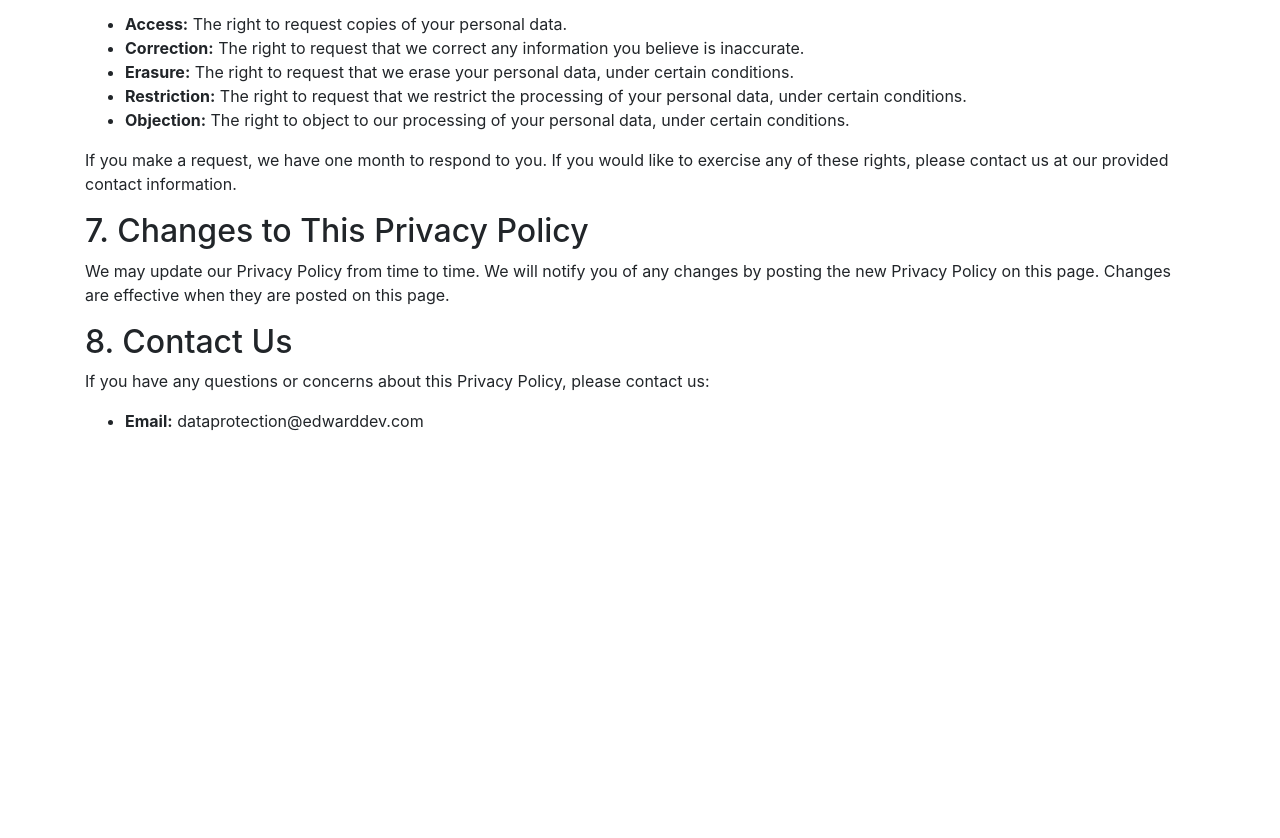
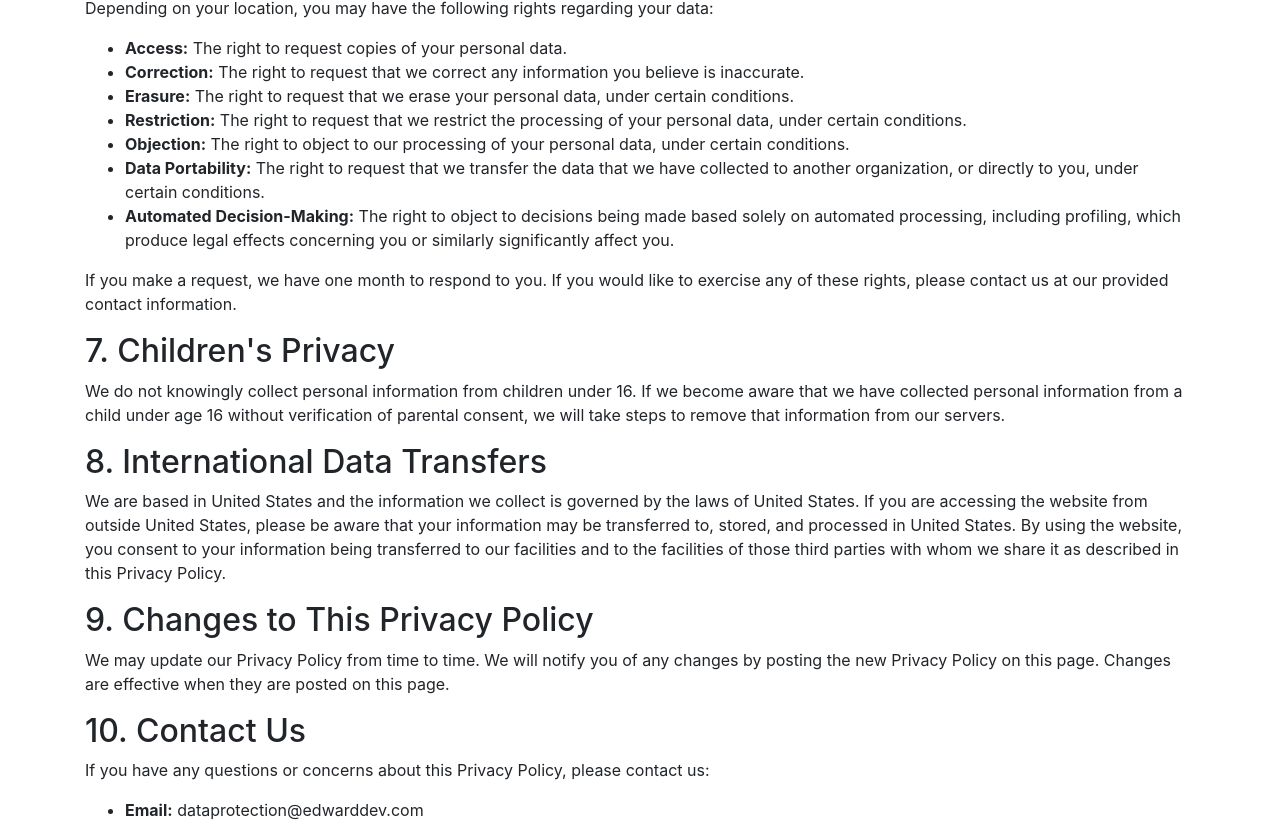
Before and after one commit to EdwardLab/edwarddev.com, a plain HTML site: page policy/privacy.html in a window 1280 px wide. Shown: the part 1138-1976 px from the top of the page. Before the commit the page ends 1587 px from the top, so only its background shows below. Drawn offline with nearby package versions, Linux system fonts and the light colour scheme; animation ran at ten frames a second.

Commit message:
fixed many bugs

```diff
--- a/cookieconsent-config.js
+++ b/cookieconsent-config.js
@@ -32,14 +32,14 @@ CookieConsent.run({
             en: {
                 consentModal: {
                     title: "We value your privacy",
-                    description: "We use cookies to improve your experience on our website and analyze data. By continuing to browse, you consent to our use of cookies.",
+                    description: "We use cookies to improve your experience on our website and analyze traffic. By continuing to browse, you consent to our use of cookies.",
                     acceptAllBtn: "Accept all",
                     acceptNecessaryBtn: "Reject all",
                     showPreferencesBtn: "Manage preferences",
                     footer: "<a href=\"/policy/privacy.html\">Privacy Policy</a>\n<a href=\"policy/cookie.html\">Cookie Policy</a>"
                 },
                 preferencesModal: {
-                    title: "Consent Preferences Center",
+                    title: "Consent Preferences",
                     acceptAllBtn: "Accept all",
                     acceptNecessaryBtn: "Reject all",
                     savePreferencesBtn: "Save preferences",
--- a/policy/privacy.html
+++ b/policy/privacy.html
@@ -26,6 +26,8 @@
                 visit, the time spent on those pages, and other similar data.</li>
             <li><strong>Device Data:</strong> Information about the device you use to access our website, such as IP
                 address, browser type, and operating system.</li>
+            <li><strong>Cookie Data:</strong> Information collected through cookies and similar tracking technologies.
+                Please see our Cookie Policy for more details.</li>
         </ul>
 
         <h2>2. Use of Your Information</h2>
@@ -69,15 +71,33 @@
                 data, under certain conditions.</li>
             <li><strong>Objection:</strong> The right to object to our processing of your personal data, under certain
                 conditions.</li>
+            <li><strong>Data Portability:</strong> The right to request that we transfer the data that we have collected
+                to another organization, or directly to you, under certain conditions.</li>
+            <li><strong>Automated Decision-Making:</strong> The right to object to decisions being made based solely on
+                automated processing, including profiling, which produce legal effects concerning you or similarly
+                significantly affect you.</li>
         </ul>
         <p>If you make a request, we have one month to respond to you. If you would like to exercise any of these
             rights, please contact us at our provided contact information.</p>
 
-        <h2>7. Changes to This Privacy Policy</h2>
+        <h2>7. Children's Privacy</h2>
+        <p>We do not knowingly collect personal
+            information from children under 16. If we become aware that we have collected personal information from a
+            child under age 16 without verification of parental consent, we will take steps to remove that information
+            from our servers.</p>
+
+        <h2>8. International Data Transfers</h2>
+        <p>We are based in United States and the information we collect is governed by the laws of United States. If
+            you are accessing the website from outside United States, please be aware that your information may be
+            transferred to, stored, and processed in United States. By using the website, you consent to your
+            information being transferred to our facilities and to the facilities of those third parties with whom we
+            share it as described in this Privacy Policy.</p>
+
+        <h2>9. Changes to This Privacy Policy</h2>
         <p>We may update our Privacy Policy from time to time. We will notify you of any changes by posting the new
             Privacy Policy on this page. Changes are effective when they are posted on this page.</p>
 
-        <h2>8. Contact Us</h2>
+        <h2>10. Contact Us</h2>
         <p>If you have any questions or concerns about this Privacy Policy, please contact us:</p>
         <ul>
             <li><strong>Email:</strong> dataprotection@edwarddev.com</li>
```
Also changed, not shown: index.html (+7 -14 lines).
